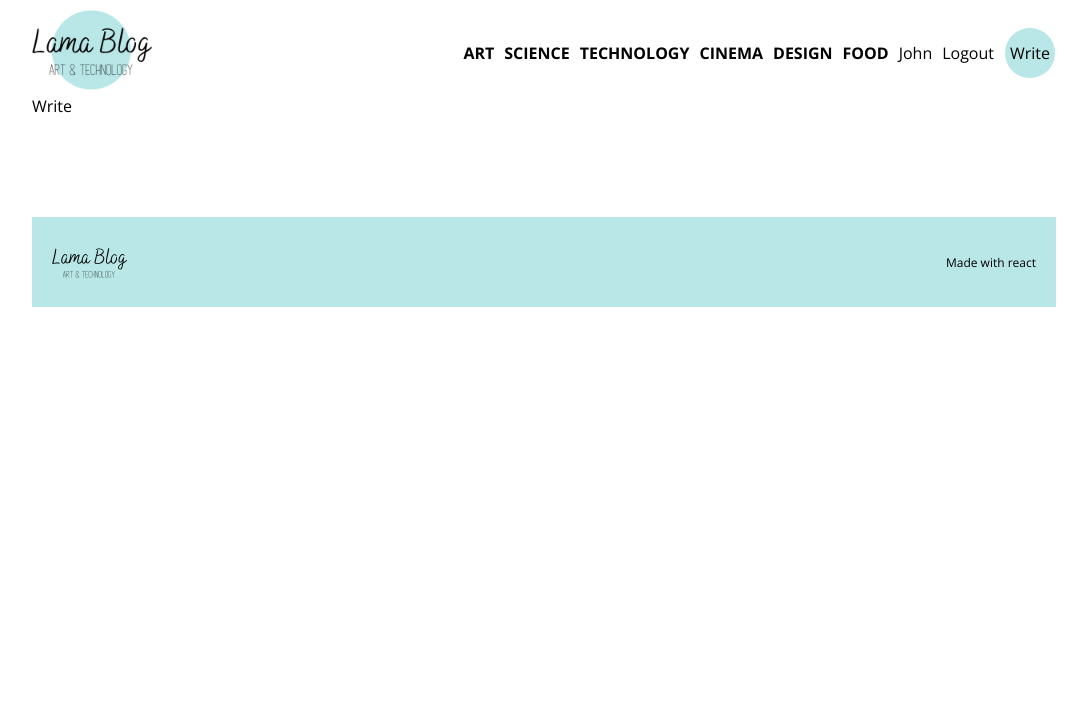
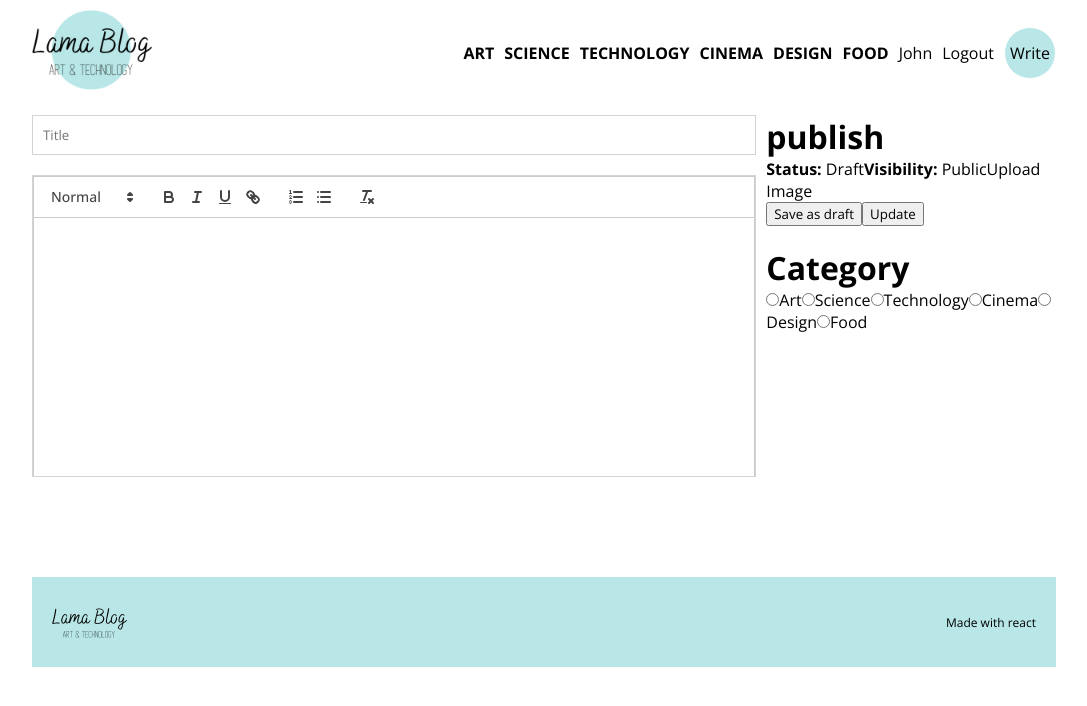
Before and after one commit to chalana1995/Blog-App, a React (Create React App) app in the folder client/blog-app/: page /write in a window 1280 px wide. Shown: the top 706 px of the page, without its empty margins (96-1183 px from the left). Built offline with nearby package versions, Linux system fonts and the light colour scheme.

Commit message:
write ui design 1st part done

```diff
--- a/client/blog-app/package.json
+++ b/client/blog-app/package.json
@@ -8,6 +8,7 @@
     "@testing-library/user-event": "^13.5.0",
     "react": "^18.2.0",
     "react-dom": "^18.2.0",
+    "react-quill": "^2.0.0",
     "react-router-dom": "^6.4.2",
     "react-scripts": "5.0.1",
     "sass": "^1.55.0",
--- a/client/blog-app/src/pages/Write.jsx
+++ b/client/blog-app/src/pages/Write.jsx
@@ -1,7 +1,57 @@
-import React from "react";
+import React, { useState } from "react";
+import ReactQuill from "react-quill";
+import "react-quill/dist/quill.snow.css";
 
 const Write = () => {
-  return <div>Write</div>;
+  const [value, setValue] = useState("");
+
+  return (
+    <div className="add">
+      <div className="content">
+        <input type="text" placeholder="Title" />
+        <div className="editorContainer">
+          <ReactQuill
+            className="editor"
+            theme="snow"
+            value={value}
+            onChange={setValue}
+          />
+        </div>
+      </div>
+      <div className="menu">
+        <div className="item">
+          <h1>publish</h1>
+          <span>
+            <b>Status: </b> Draft
+          </span>
+          <span>
+            <b>Visibility: </b> Public
+          </span>
+          <input style={{ display: "none" }} type="file" id="file" name="" />
+          <label htmlFor="file">Upload Image</label>
+          <div className="buttons">
+            <button>Save as draft</button>
+            <button>Update</button>
+          </div>
+        </div>
+        <div className="item">
+          <h1>Category</h1>
+          <input type="radio" name="cat" value="art" id="art" />
+          <label htmlFor="art">Art</label>
+          <input type="radio" name="cat" value="science" id="science" />
+          <label htmlFor="science">Science</label>
+          <input type="radio" name="cat" value="technology" id="technology" />
+          <label htmlFor="technology">Technology</label>
+          <input type="radio" name="cat" value="cinema" id="cinema" />
+          <label htmlFor="cinema">Cinema</label>
+          <input type="radio" name="cat" value="design" id="design" />
+          <label htmlFor="design">Design</label>
+          <input type="radio" name="cat" value="food" id="food" />
+          <label htmlFor="food">Food</label>
+        </div>
+      </div>
+    </div>
+  );
 };
 
 export default Write;
--- a/client/blog-app/src/style.scss
+++ b/client/blog-app/src/style.scss
@@ -300,5 +300,43 @@
         }
       }
     }
+
+    //WRITE
+
+    .add {
+      margin-top: 20px;
+      display: flex;
+      gap: 10px;
+
+      .content {
+        flex: 5;
+        display: flex;
+        flex-direction: column;
+        gap: 20px;
+
+        input {
+          padding: 10px;
+          border: 1px solid lightgrey;
+        }
+
+        .editorContainer {
+          height: 300px;
+          overflow: scroll;
+          border: 1px solid lightgrey;
+
+          .editor {
+            height: 100%;
+            border: none;
+          }
+        }
+      }
+
+      .menu {
+        flex: 2;
+        display: flex;
+        flex-direction: column;
+        gap: 20px;
+      }
+    }
   }
 }
```
Also changed, not shown: 1 other file (tests, documents, lock files or other folders).
